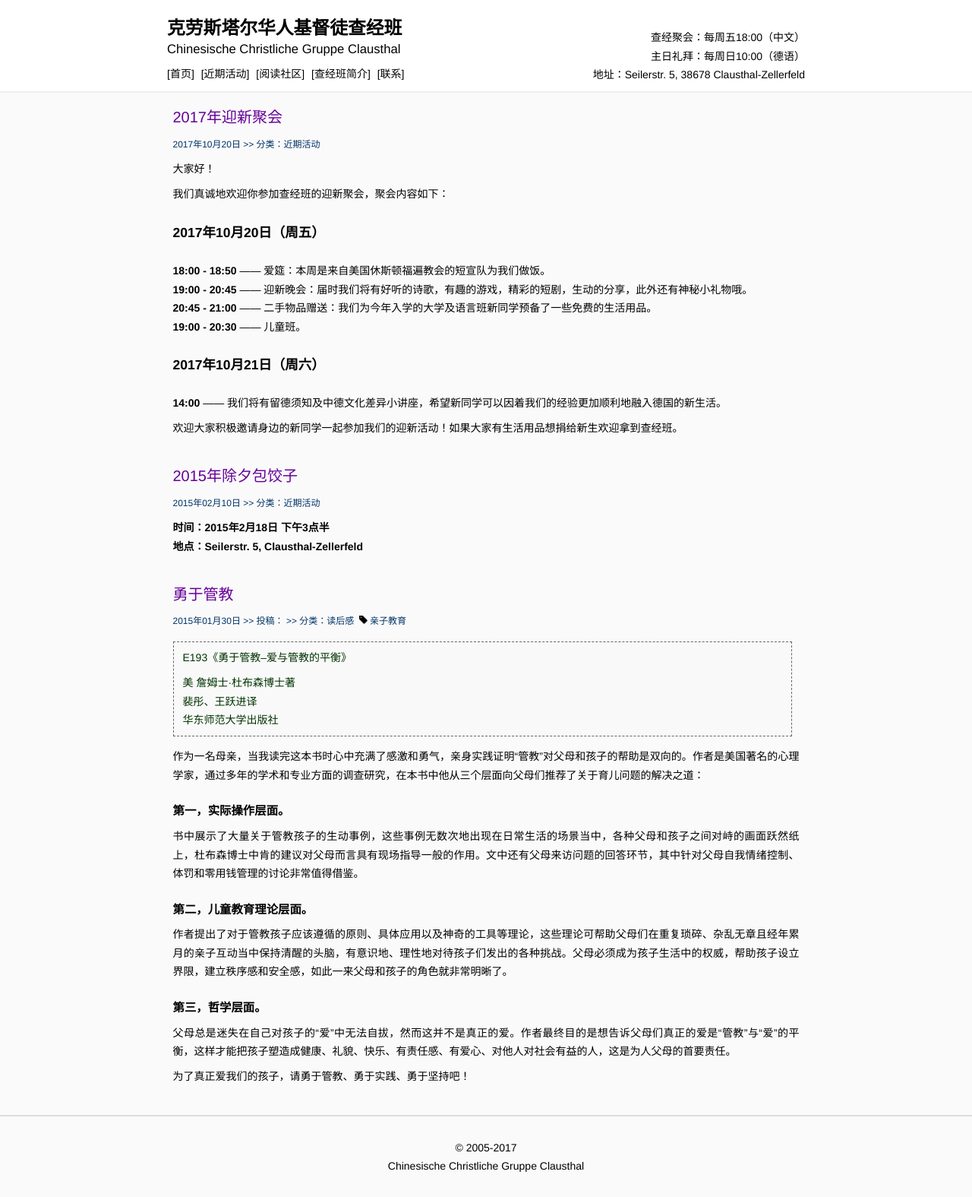
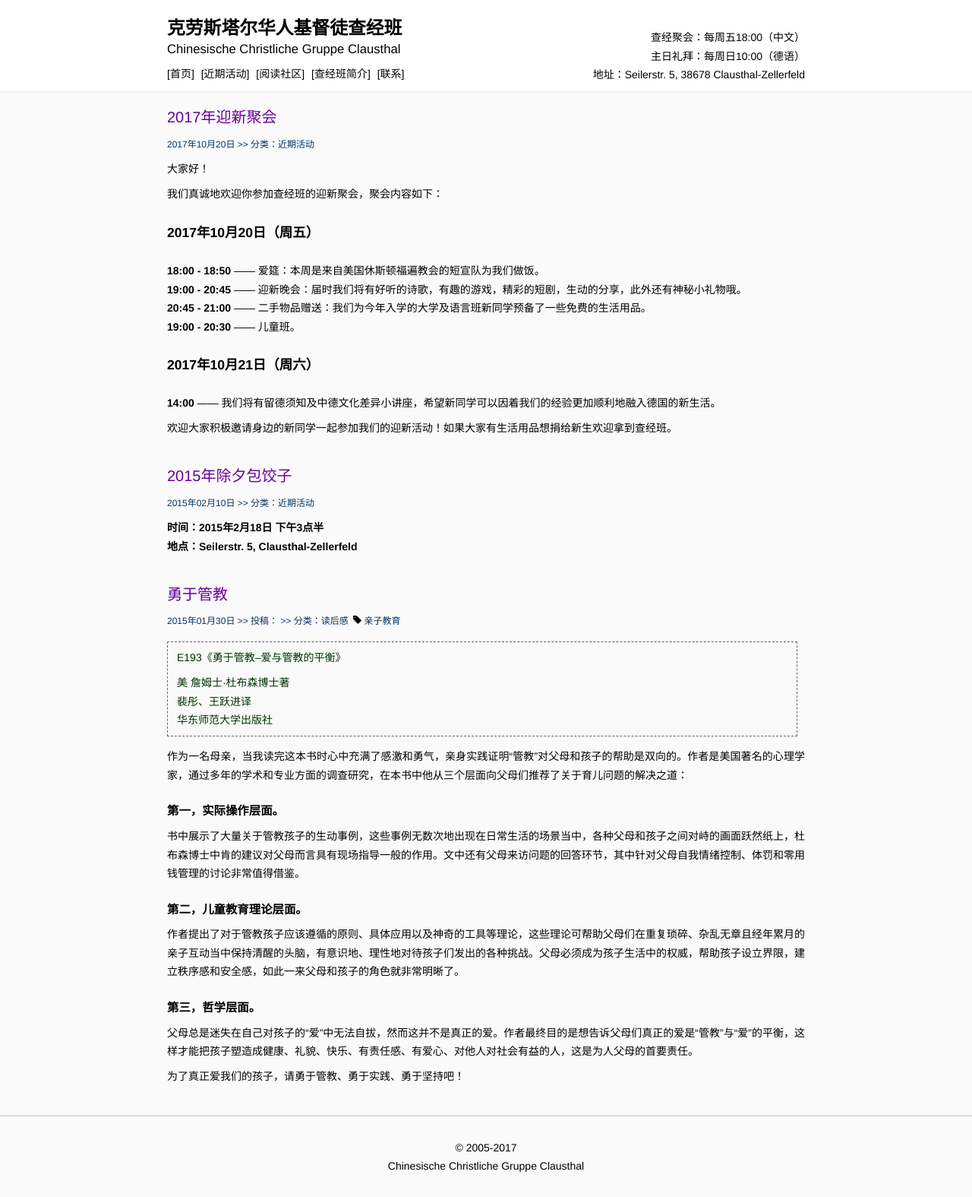
Before and after one commit to ccgc/ccgc.github.io, a Jekyll site: the page built from index.html, in a window 1280 px wide. Shown: the whole page at 76% size. Built offline with Jekyll 4.4.1, drawn with Linux system fonts in a browser that asks for light colours.

Commit message:
修复bug

```diff
--- a/_config.yml
+++ b/_config.yml
@@ -1,6 +1,6 @@
 baseurl:
 timezone: Europe/Berlin
-permalink: /:categories/:year/:month-/:day/:title.html
+permalink: /:categories/:year/:month/:day/:title.html
 markdown: kramdown
 kramdown:
   input: GFM
--- a/assets/css/main.css
+++ b/assets/css/main.css
@@ -198,12 +198,12 @@
 .main {
 	max-width: 840px;
 	clear: both;
-	padding-left: 15px;
+	padding: 0 15px;
 	margin: 0 auto;
 	text-align: left;
 }
 .content {
-	padding: 20px 15px 0 0;
+	padding-top: 20px;
 	min-height: 700px;
 }
 .meta {
--- a/index.html
+++ b/index.html
@@ -10,7 +10,7 @@
 
 
 		<div class="post_title">
-			<a href="{{site.baseurl}}/{{post.url}}">{{ post.title }}</a>
+			<a href="{{site.baseurl}}{{post.url}}">{{ post.title }}</a>
 		</div>
 		<div class="post_meta">
 			<span>
```
